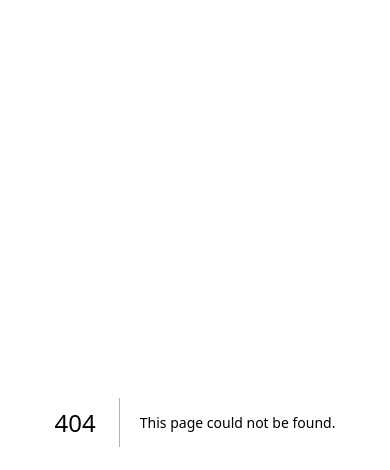
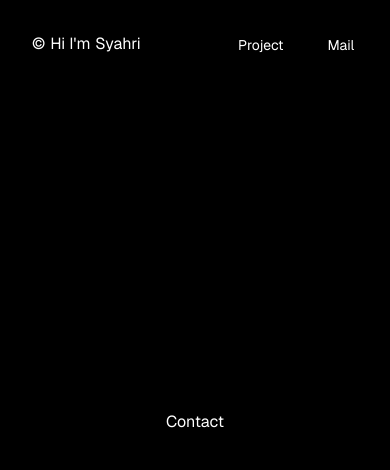
Before and after one commit to rizkysyahri/portfolio-me, a Next.js app: page /contact in a window 390 px wide. Before the commit this address had no page. Shown: the top 470 px of the page. Built offline with nearby package versions, Linux system fonts and the light colour scheme.

Commit message:
fix(scroll): responsive animate

```diff
--- a/src/app/about/page.tsx
+++ b/src/app/about/page.tsx
@@ -1,39 +1,41 @@
 "use client";
 
+import * as React from "react";
 import Link from "next/link";
-import * as React from "react";
 import Image from "next/image";
-import { useScroll } from "framer-motion";
-import Lenis from "@studio-freight/lenis";
+import {
+  fadeInOverlay,
+  textAnimation,
+  titleAnimation,
+} from "@/helpers/AnimateForText";
 
 interface AboutPageProps {}
 
 const AboutPage: React.FC<AboutPageProps> = ({}) => {
+  const overlayRef = React.useRef(null);
+  const titleRef = React.useRef(null);
+  const textRef = React.useRef(null);
   const container = React.useRef(null);
-  const { scrollYProgress } = useScroll({
-    target: container,
-    offset: ["start end", "end start"],
-  });
 
   React.useEffect(() => {
-    const lenis = new Lenis();
-
-    function raf(time: any) {
-      lenis.raf(time);
-      requestAnimationFrame(raf);
-    }
-    requestAnimationFrame(raf);
+    titleAnimation(titleRef.current);
+    textAnimation(textRef.current);
+    // fadeInOverlay(overlayRef.current);
   });
 
   return (
-    <div className="relative top-0 left-0 w-full mih-h-full" data-scroll-container>
-      <div className="grid top-0 left-0 h-screen w-full" >
+    <>
       <div
-          className="flex items-center justify-center relative"
+        className="relative top-0 left-0 w-full mih-h-full"
         ref={container}
+        data-scroll-container
       >
+        {/* <div className="KEafUhkjfufhLFUlgfe" ref={overlayRef}></div> */}
+        <div className="relative flex items-center justify-center w-full h-full-screen">
           <div className="hidden absolute top-1/2 left-1/2 text-white text-center -translate-x-1/2 -translate-y-1/2 z-10 text-3xl sm:text-2xl leading-[1.1 cursor-pointer">
-            <h2 data-scroll className="text-white ">Rizky Syahri Ramadhan</h2>
+            <h2 data-scroll className="text-white">
+              Rizky Syahri Ramadhan
+            </h2>
           </div>
           <div
             className="top-1/2 left-1/2 -translate-x-1/2 -translate-y-1/2 portrait:h-[112.5vw] portrait:w-[75vw] landscape:h-[75vh] landscape:w-[50vh] "
@@ -42,49 +44,80 @@ const AboutPage: React.FC<AboutPageProps> = ({}) => {
             <Image
               src="https://res.cloudinary.com/rizkysyahri/image/upload/v1698762744/chai_arvpqk.jpg"
               alt="..."
-              className="object-cover w-full h-full rotate-[5deg]"
+              className="object-cover w-full h-full -rotate-[5deg]"
               fill
-              priority
               data-scroll
             />
           </div>
 
           <div className="absolute bottom-0 left-0 w-full flex justify-between items-center px-8 pb-[3rem] text-xs sm:text-base text-white z-10">
-            <p className="">Rizky Syahri Ramadhan</p>
-            <p className="">@me</p>
+            <div className="block overflow-hidden">
+              <p className="ulafemxcbouEhfejn" ref={titleRef}>
+                Rizky Syahri Ramadhan
+              </p>
+            </div>
+            <div className="block overflow-hidden">
+              <p className="ulafemxcbouEhfejn" ref={textRef}>
+                @me
+              </p>
             </div>
           </div>
-        <div className="px-8 mt-[8rem] absolute top-full sm:mt-[12rem] sm:grid grid-cols-12 gap-x-[2rem] pb-[6rem] text-white">
-          <span data-scroll className="block col-span-3 lg:col-span-5">About me</span>
-          <p data-scroll className="col-span-8 lg:col-span-6 text-md md:text-2xl leading-normal mt-2 sm:mt-0">
-            I'm an Web Developer and I'am graduate of vocational high school.
-            Always trying to be honest and kind to others. Have a very
-            optimistic goal which is to grow at what i can do and always looking
-            for something new to learn and improve.{" "}
+        </div>
+        <div className="px-8 mt-[8rem] sm:mt-[12rem] sm:grid grid-cols-12 gap-x-[2rem] pb-[6rem] text-white">
+          <span data-scroll className="block col-span-3 lg:col-span-5">
+            About me
+          </span>
+          <p
+            data-scroll
+            className="col-span-8 lg:col-span-6 text-md md:text-2xl leading-normal mt-2 sm:mt-0 text-gray"
+          >
+            I'm an <span className="text-2xl text-white">Web Developer</span>{" "}
+            and I'am graduate of vocational high school. Always trying to be
+            honest and kind to others. Have a very optimistic goal which is to
+            grow at what i can do and always looking for something new to learn
+            and improve.{" "}
           </p>
 
-          <span className="block col-span-3 lg:col-span-5 mt-[6rem] text-gray">
+          <span className="block col-span-3 lg:col-span-5 mt-[6rem]">
             Social
           </span>
           <ul className="col-span-8 lg:col-span-5 text-md md:text-2xl leading-normal mt-2 sm:mt-[6rem] text-gray">
             <Link href="mailto:ramadhancai@gmail.com">
               <li className="leading-none relative group">
                 Email
-                <div className="absolute inline-block ml-1 opacity-0 transition-opacity duration-300 group-hover:opacity-100 ">
+                <div className="absolute text-white inline-block ml-1 opacity-0 transition-opacity duration-300 group-hover:opacity-100 ">
                   .
                 </div>
               </li>
             </Link>
 
             <Link href="https://www.instagram.com/syahrrrh/">
-              <li className="leading-none relative group">
+              <li className="leading-none relative group ">
                 Instagram{" "}
-                <div className="absolute inline-block ml-1 opacity-0 transition-opacity duration-300 group-hover:opacity-100 rounded">
+                <div className="absolute text-white inline-block ml-1 opacity-0 transition-opacity duration-300 group-hover:opacity-100 rounded">
                   .
                 </div>
               </li>
             </Link>
           </ul>
+        </div>
+
+        <div className="due due-light">
+          <div className="wrap-ml bg-white">
+            <Link href="/project">
+              <h2 className="title-1">Project</h2>
+              <div className="w-[140px] bottom-5 left-6 opacity-[.58] absolute title-2 title-small">
+                Latest Updates
+              </div>
+            </Link>
+            <Link href="/contact">
+              <h2 className="title-1">Contact</h2>
+              <div className="w-[224px] bottom-5 left-6 opacity-[.58] absolute title-2 title-large">
+                Latest Updates and Contact
+              </div>
+            </Link>
+          </div>
+        </div>
 
         <footer className="px-8 pb-8 flex justify-between mt-[6rem] sm:mt-[12rem]">
           <div className="absolute bottom-0 left-0 w-full px-8 pb-8 flex items-center justify-center">
@@ -100,8 +133,7 @@ const AboutPage: React.FC<AboutPageProps> = ({}) => {
           </p>
         </footer>
       </div>
-      </div>
-    </div>
+    </>
   );
 };
 
--- /dev/null
+++ b/src/app/contact/page.tsx
@@ -0,0 +1,7 @@
+import React from 'react'
+
+export default function Contact() {
+  return (
+    <div className='h-screen flex items-center justify-center text-white'>Contact</div>
+  )
+}
--- a/src/app/globals.css
+++ b/src/app/globals.css
@@ -196,6 +196,7 @@ html.lenis {
 
 :root {
   --vh: 1vh;
+  --wrap-width: 98%;
 }
 
 .h-full-screen {
@@ -206,6 +207,12 @@ body {
   margin: 0px;
   height: auto;
   background-color: black;
+}
+
+@media (min-width: 1024px) {
+  body {
+    overflow: hidden;
+  }
 }
 
 .text-gray {
@@ -266,3 +273,136 @@ body {
   height: 51.8rem;
   overflow: hidden;
 }
+
+/* about page */
+.ulafemxcbouEhfejn {
+  transform: translateY(100%);
+}
+
+.KEafUhkjfufhLFUlgfe {
+  opacity: 0;
+  position: absolute;
+  inset: 0;
+  z-index: 2;
+  background: linear-gradient(
+    180deg,
+    rgba(0, 0, 0, 0) 50%,
+    rgba(0, 0, 0, 0.5) 100%
+  );
+}
+
+.h-full-screen {
+  height: calc(var(--vh) * 100);
+}
+
+.project-css {
+  height: min(764px, 46.35922vw);
+  margin-top: 6px;
+  position: relative;
+  width: 50%;
+}
+
+.Ukudgdwmb7kawbdk {
+  margin-left: calc((100% - var(--wrap-width)) * 0.5);
+  width: var(--wrap-width);
+}
+
+.due-light .wrap-ml {
+  border-bottom: 1.34px solid #ccc;
+
+}
+
+/* .wrap-ml {
+  margin-left: calc((100% - var(--wrap-width)) * 0.5);
+  width: var(--wrap-width);
+} */
+
+.due .wrap-ml {
+  display: flex;
+}
+
+.due-light a:first-child {
+  border-right: 1.34px solid #ccc;
+}
+
+.title-1 {
+  font-size: min(200px, 12.13592vw);
+  letter-spacing: -0.02em;
+  line-height: min(192px, 11.65049vw);
+  margin-left: min(16px, 0.97087vw);
+  opacity: 0.58;
+  padding-top: min(53px, 3.21602vw);
+  pointer-events: none;
+  transition: 0.3s;
+}
+
+.due a {
+  height: min(764px, 46.35922vw);
+  margin-top: 6px;
+  position: relative;
+  width: 50%;
+}
+
+
+
+@media (max-width: 700px) {
+  .due .wrap-ml {
+    border-bottom: none;
+    display: block;
+  }
+}
+@media (max-width: 700px) {
+  .due a:first-child {
+    border-right: none;
+  }
+}
+
+@media (max-width: 700px) {
+  .due-light a {
+    border-bottom: 1.34px solid #ccc;
+
+  }
+}
+
+@media (max-width: 700px) {
+  .due a {
+    display: block;
+    height: 97.87234vw;
+    margin-top: 0;
+    width: 100%;
+  }
+}
+
+@media (max-width: 700px) {
+  .title-1 {
+    font-size: min(80px,21.2766vw);
+    letter-spacing: -.01em;
+    line-height: min(72px,19.14894vw);
+    margin-left: 2rem;
+    padding-top: min(24px,6.38298vw);
+  }
+}
+
+@media (max-width: 700px) {
+  .title-small {
+    width: 120px;
+  }
+}
+
+@media (max-width: 700px) {
+  .title-2 {
+    bottom: 30px;
+    left: 2rem;
+  }
+}
+
+@media (max-width: 700px) {
+  .title-large {
+    width: 200px;
+  }
+}
+
+
+
+
+/* about page */
--- a/src/app/page.tsx
+++ b/src/app/page.tsx
@@ -7,13 +7,12 @@ import { AnimatePresence } from "framer-motion";
 import gsap from "gsap";
 import { useRouter } from "next/navigation";
 
-
 export default function Home() {
   const [isLoading, setIsLoading] = React.useState(true);
   const [timeline, setTimeline] = React.useState<gsap.core.Timeline | null>(
     null
   );
-  const router = useRouter()
+  const router = useRouter();
 
   React.useEffect(() => {
     (() => {
--- a/src/components/HomePage.tsx
+++ b/src/components/HomePage.tsx
@@ -2,6 +2,7 @@ import Image from "next/image";
 import * as React from "react";
 import { Icons } from "./Icons";
 import {
+  moveUpTitle,
   scaleCenterImage,
   setInitialState,
 } from "@/helpers/AnimationImagesProjects";
@@ -13,7 +14,7 @@ interface HomePageProps {
 const HomePage: React.FC<HomePageProps> = ({ timeline }) => {
   const centerImageWrapperRef = React.useRef(null);
   const centerImageRef = React.useRef(null);
-  const [screenWidth, setScreenWidth] = React.useState(0);
+  const centerImageTitleRef = React.useRef(null);
 
   React.useEffect(() => {
     // console.log("centerImageWrapperRef:", centerImageWrapperRef);
@@ -26,9 +27,10 @@ const HomePage: React.FC<HomePageProps> = ({ timeline }) => {
         .add(
           scaleCenterImage(
             centerImageWrapperRef.current,
-            centerImageRef.current, screenWidth
+            centerImageRef.current,
           )
-        );
+        )
+        .add(moveUpTitle(centerImageTitleRef.current));
   }, [timeline]);
 
   return (
@@ -69,10 +71,12 @@ const HomePage: React.FC<HomePageProps> = ({ timeline }) => {
         <div className="fixed top-1/2 left-1/2 -translate-x-1/2 -translate-y-1/2 portrait:h-[112.5vw] portrait:w-[75vw] landscape:h-[75vh] landscape:w-[50vh]"></div>
 
         <div
-          className="block absolute top-1/2 left-1/2  text-white text-center -translate-x-1/2 -translate-y-1/2 z-10 text-3xl sm:text-2xl leading-[1.1 cursor-pointer"
+          className="block absolute top-1/2 left-1/2  text-white text-center -translate-x-1/2 -translate-y-1/2 z-10 text-3xl sm:text-2xl leading-[1.1] overflow-hidden cursor-pointer"
           onClick={() => timeline.play()}
         >
-          <h2 className="text-white ">Rizky Syahri Ramadhan</h2>
+          <h2 className="text-white font-light text-3xl" ref={centerImageTitleRef}>
+            Rizky Syahri Ramadhan
+          </h2>
         </div>
         <div
           className="relative w-full overflow-hidden h-screen"
@@ -84,6 +88,7 @@ const HomePage: React.FC<HomePageProps> = ({ timeline }) => {
             alt="..."
             className="absolute inset-0 box-border p-0 border-none m-auto block w-0 h-0 min-w-full max-w-full min-h-full max-h-full object-cover"
             fill
+            sizes="(max-width: 768px) 100vw, (max-width: 1200px) 50vw, 33vw"
             data-image-center
             ref={centerImageRef}
           />
--- a/src/components/preloader/index.tsx
+++ b/src/components/preloader/index.tsx
@@ -28,10 +28,10 @@ export default function Preloader() {
 
   const opacity = {
     initial: {
-      opacity: "0",
+      opacity: 0,
     },
     enter: {
-      opacity: "1",
+      opacity: 1,
       transition: { duration: 0.2, delay: 0.2 },
     },
   };
--- /dev/null
+++ b/src/helpers/AnimateForText.ts
@@ -0,0 +1,26 @@
+import gsap from "gsap";
+
+gsap.defaults({
+  duration: 2,
+  ease: "expo.out",
+});
+
+export const titleAnimation = (titleRef: any) => {
+  return gsap.to(titleRef, {
+    y: 0,
+    duration: 1.5,
+  });
+};
+
+export const textAnimation = (textRef: any) => {
+  return gsap.to(textRef, {
+    y: 0,
+    duration: 1.5,
+  });
+};
+
+export const fadeInOverlay = (overlayRef: any) => {
+  return gsap.to(overlayRef, {
+    opacity: 1,
+  });
+};
--- a/src/providers/SmoothScrollProviders.tsx
+++ b/src/providers/SmoothScrollProviders.tsx
@@ -28,6 +28,7 @@ export const SmoothScrollProviders = ({
             new LocomotiveScroll({
               el: document.querySelector("[data-scroll-container]"),
               ...options,
+              wrapper: window,
               scrollFromAnywhere: true,
               smoothTouch: true,
               smartphone: {
```
Also changed, not shown: src/helpers/AnimationImagesProjects.ts (+31 -12 lines). Lines whose indentation alone changed are shown as unchanged.
